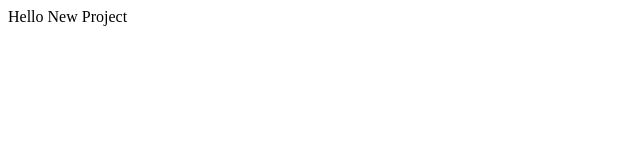
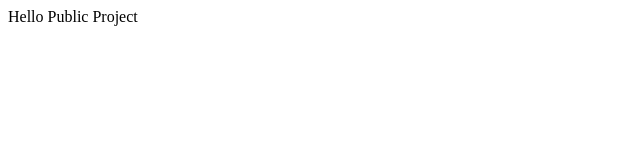
Before and after one commit to anilkumarguptaltts/Git-Project-2, a plain HTML site: page index.html in a window 1280 px wide. Shown: the full height of the page, 0-640 px from the left. Drawn offline with Linux system fonts and the light colour scheme.

Commit message:
check push content

```diff
--- a/index.html
+++ b/index.html
@@ -7,6 +7,6 @@
     <title>Document</title>
 </head>
 <body>
-    Hello New Project
+    Hello Public Project
 </body>
 </html>
```
